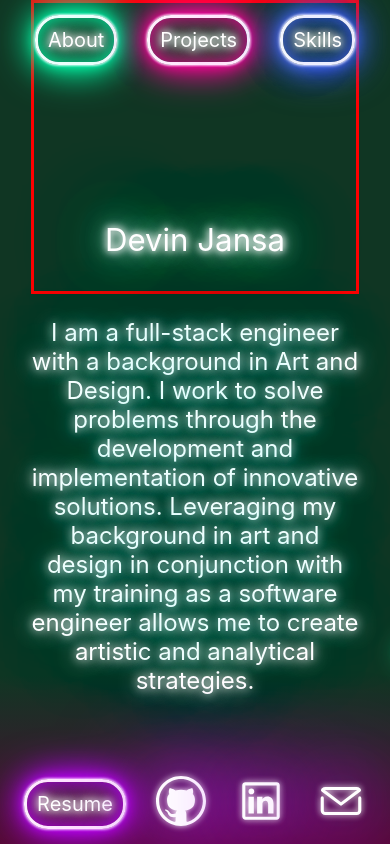
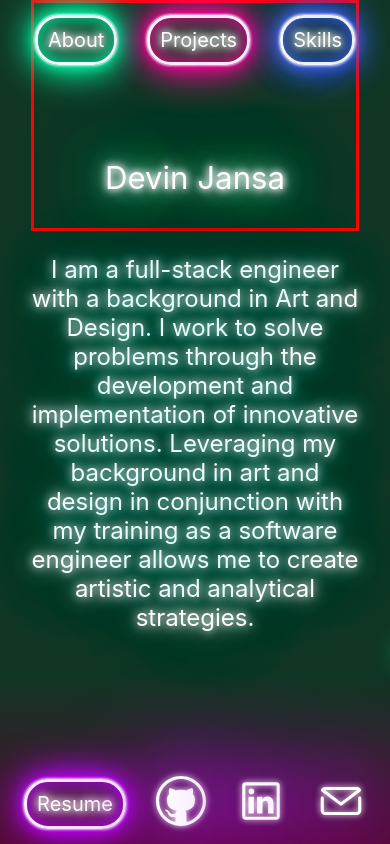
Before and after one commit to Doujie625/PortFolio-on-React, a React (Create React App) app: page / in a window 390 px wide. Shown: the top 844 px of the page. Built offline with nearby package versions, Linux system fonts and the light colour scheme.

Commit message:
changed padding to 4em

```diff
--- a/src/CSS/About.css
+++ b/src/CSS/About.css
@@ -30,7 +30,7 @@
 
 @media screen and (max-width: 700px) {
     .About_top {
-        padding: 6em 0 0em 0;
+        padding: 4em 0 0em 0;
         font-size: 8vw;
     }
 
```
